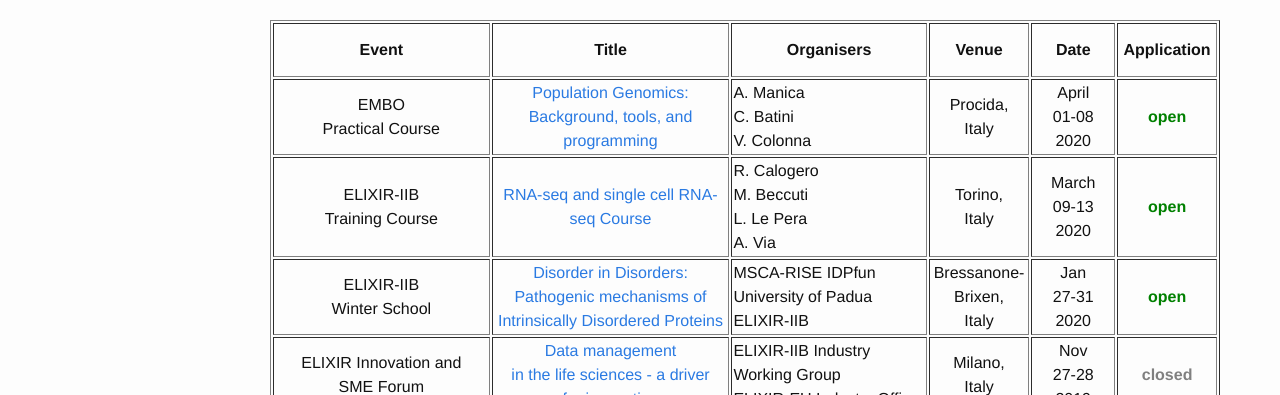
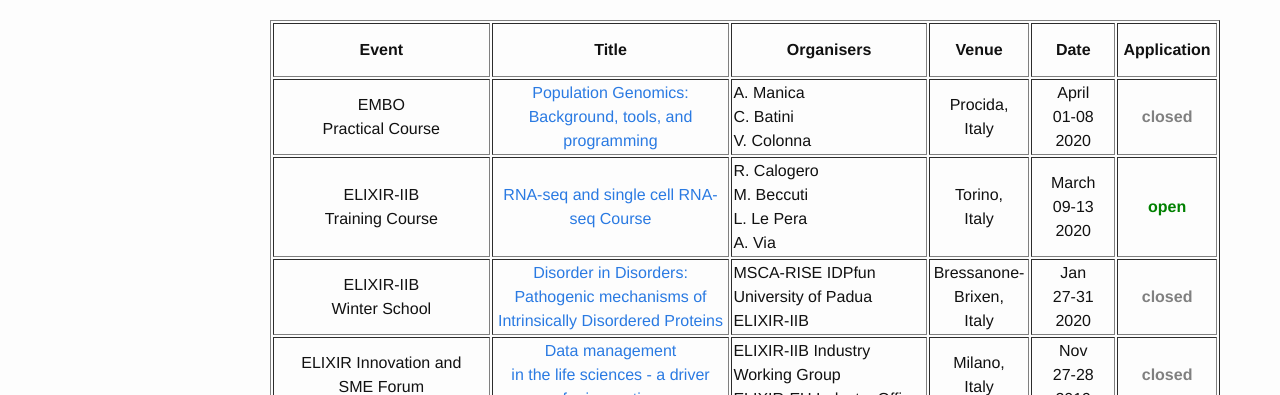
Before and after one commit to ELIXIR-IIB-training/website, a Jekyll site: the page built from _pages/01-all_events_18_19_20.md, in a window 1280 px wide and 900 px high. Shown: the part 205-600 px from the top of the window. Built offline with Jekyll 4.4.1, drawn with Linux system fonts in a browser that asks for light colours.

Commit message:
Update status

```diff
--- a/_pages/01-all_events_18_19_20.md
+++ b/_pages/01-all_events_18_19_20.md
@@ -21,7 +21,7 @@ permalink: /all_events_2018_2019_2020/
    <!-- <td height="50" width="150"></td> -->
    <td height="50" align="center">Procida,<br>Italy</td>
    <td height="50" width="75" align="center">April<br>01-08<br>2020</td>
-   <td height="50" align="center"><font color="green"><b>open</b></font></td>
+   <td height="50" align="center"><font color="grey"><b>closed</b></font></td>
 </tr>
 <tr>
 <td height="50" align="center">ELIXIR-IIB<br>Training Course</td>
@@ -39,7 +39,7 @@ permalink: /all_events_2018_2019_2020/
    <!-- <td height="50" width="150"></td> -->
    <td height="50" align="center">Bressanone-Brixen,<br>Italy</td>
    <td height="50" width="75" align="center">Jan<br>27-31<br>2020</td>
-   <td height="50" align="center"><font color="green"><b>open</b></font></td>
+   <td height="50" align="center"><font color="grey"><b>closed</b></font></td>
 </tr>
 <tr>
 <td height="50" align="center">ELIXIR Innovation and<br>SME Forum</td>
```
